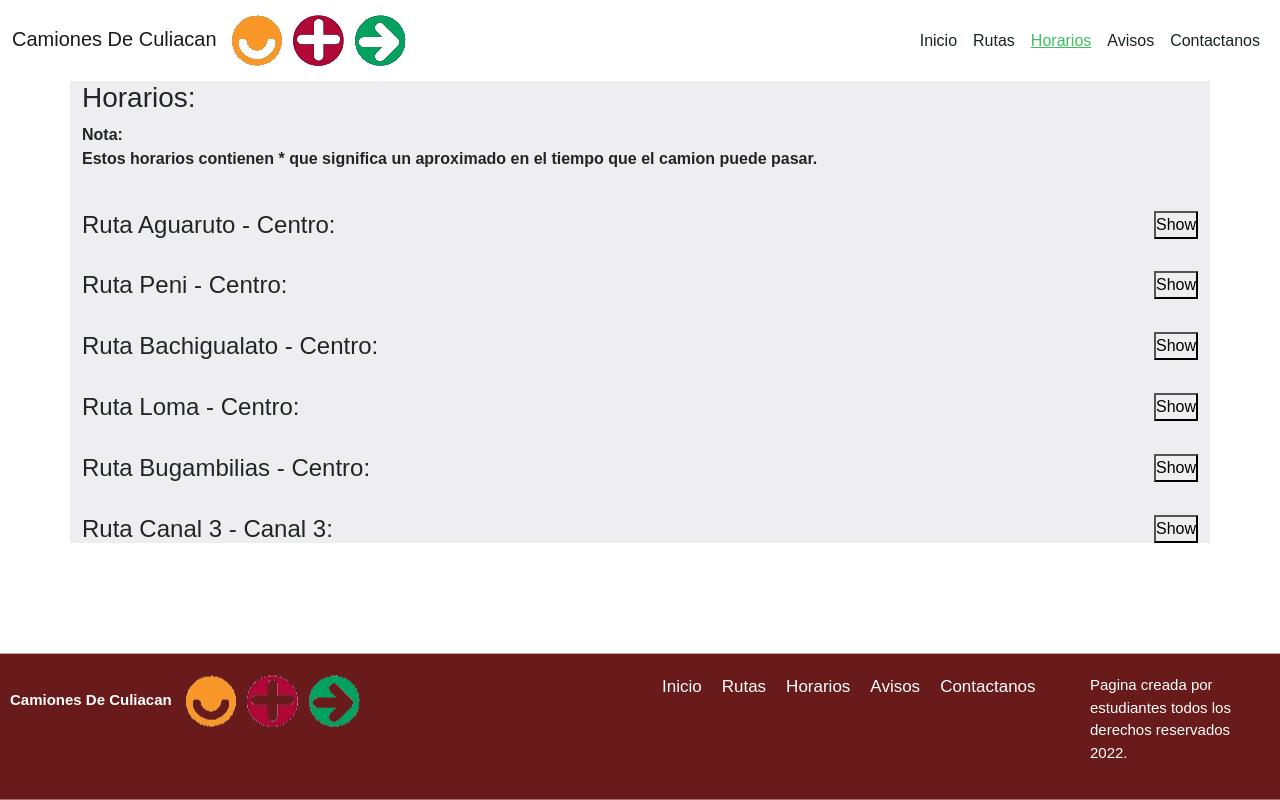
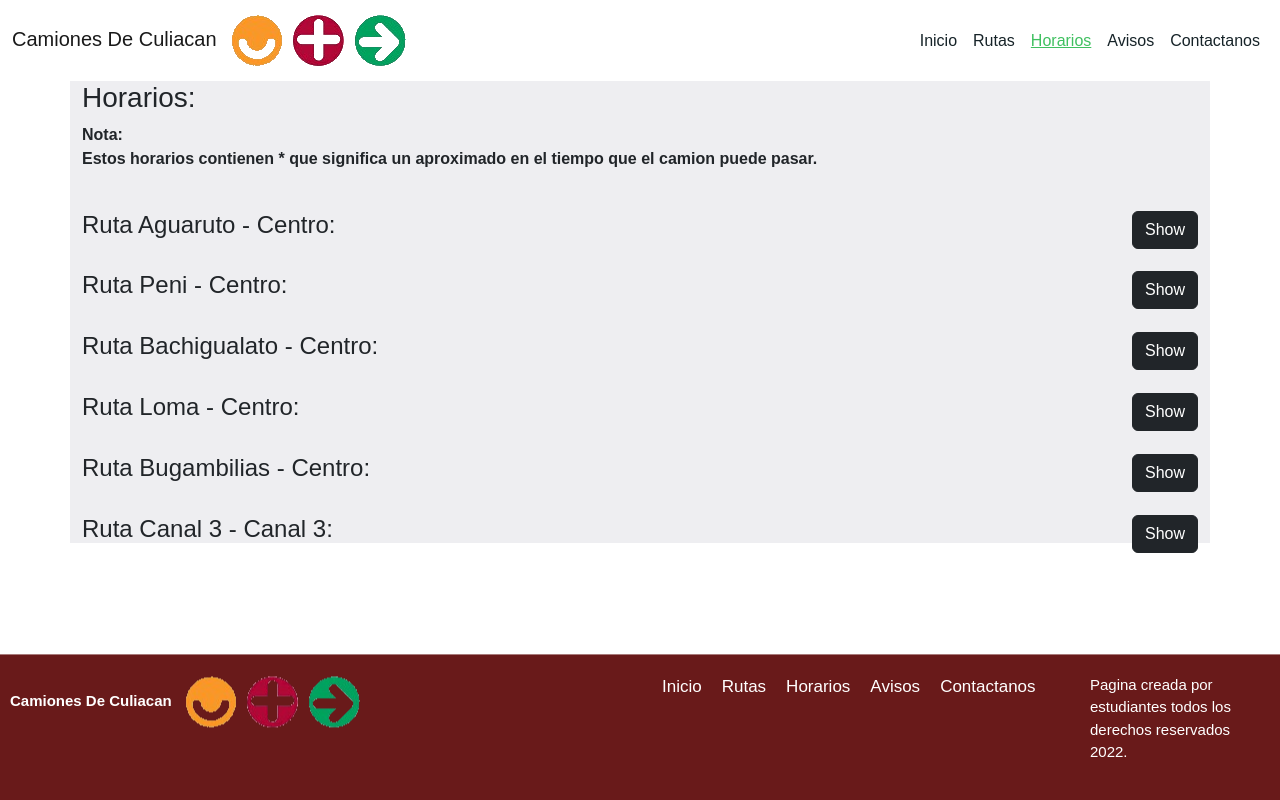
Before and after one commit to luisbeltran910/Camiones-de-Culiacan, an Angular app in the folder camionesdeculiacan/: page /horarios in a window 1280 px wide. Built offline with nearby package versions, Linux system fonts and the light colour scheme.

Commit message:
fixed button design on schedule page

```diff
--- a/camionesdeculiacan/src/app/pages/horarios/horarios.component.html
+++ b/camionesdeculiacan/src/app/pages/horarios/horarios.component.html
@@ -2,7 +2,7 @@
     <h3>Horarios:</h3>
     <p class="nota">Nota: <br> Estos horarios contienen * que significa un aproximado en el tiempo que el camion puede pasar.</p>
     <br>
-    <button (click)="toggle()" id="bt">
+    <button (click)="toggle()" id="bt" class="btn btn-dark">
         Show
     </button>
     <h4>Ruta Aguaruto - Centro:</h4>
@@ -11,7 +11,7 @@
     <p>5:20-5:50 AM*, 6:20-6:50 AM*, 7:20-7:50 AM*, 8:20-8:50 AM*, 9:20-9:50 AM*, 10:20-10:50 AM*, 11:20-11:50 AM*, 12:20-12:50 PM*, 1:20-1:50 PM*, 2:20-2:50 PM*, 3:20-3:50 PM*, 4:20-4:50 PM*, 5:20-5:50 PM*, 6:20-6:50 PM*, 7:20-7:50 PM*, 8:20-8:50 PM*</p>
     </ng-container>
     <br>
-    <button (click)="toggle1()" id="bt">
+    <button (click)="toggle1()" id="bt" class="btn btn-dark">
         Show
     </button>
     <h4>Ruta Peni - Centro:</h4>
@@ -20,7 +20,7 @@
     <p>5:20-5:50 AM*, 6:20-6:50 AM*, 7:20-7:50 AM*, 8:20-8:50 AM*, 9:20-9:50 AM*, 10:20-10:50 AM*, 11:20-11:50 AM*, 12:20-12:50 PM*, 1:20-1:50 PM*, 2:20-2:50 PM*, 3:20-3:50 PM*, 4:20-4:50 PM*, 5:20-5:50 PM*, 6:20-6:50 PM*, 7:20-7:50 PM*, 8:20-8:50 PM*</p>
     </ng-container>
     <br>
-    <button (click)="toggle2()" id="bt">
+    <button (click)="toggle2()" id="bt" class="btn btn-dark">
         Show
     </button>
     <h4>Ruta Bachigualato - Centro:</h4>
@@ -29,7 +29,7 @@
     <p>5:20-5:50 AM*, 6:20-6:50 AM*, 7:20-7:50 AM*, 8:20-8:50 AM*, 9:20-9:50 AM*, 10:20-10:50 AM*, 11:20-11:50 AM*, 12:20-12:50 PM*, 1:20-1:50 PM*, 2:20-2:50 PM*, 3:20-3:50 PM*, 4:20-4:50 PM*, 5:20-5:50 PM*, 6:20-6:50 PM*, 7:20-7:50 PM*, 8:20-8:50 PM*</p>
     </ng-container>
     <br>
-    <button (click)="toggle3()" id="bt">
+    <button (click)="toggle3()" id="bt" class="btn btn-dark">
         Show
     </button>
     <h4>Ruta Loma - Centro:</h4>
@@ -38,7 +38,7 @@
     <p>5:20-5:50 AM*, 6:20-6:50 AM*, 7:20-7:50 AM*, 8:20-8:50 AM*, 9:20-9:50 AM*, 10:20-10:50 AM*, 11:20-11:50 AM*, 12:20-12:50 PM*, 1:20-1:50 PM*, 2:20-2:50 PM*, 3:20-3:50 PM*, 4:20-4:50 PM*, 5:20-5:50 PM*, 6:20-6:50 PM*, 7:20-7:50 PM*, 8:20-8:50 PM*</p>
     </ng-container>
     <br>
-    <button (click)="toggle4()" id="bt">
+    <button (click)="toggle4()" id="bt" class="btn btn-dark">
         Show
     </button>
     <h4>Ruta Bugambilias - Centro:</h4>
@@ -47,7 +47,7 @@
     <p>5:20-5:50 AM*, 6:20-6:50 AM*, 7:20-7:50 AM*, 8:20-8:50 AM*, 9:20-9:50 AM*, 10:20-10:50 AM*, 11:20-11:50 AM*, 12:20-12:50 PM*, 1:20-1:50 PM*, 2:20-2:50 PM*, 3:20-3:50 PM*, 4:20-4:50 PM*, 5:20-5:50 PM*, 6:20-6:50 PM*, 7:20-7:50 PM*, 8:20-8:50 PM*</p>
     </ng-container>
     <br>
-    <button (click)="toggle5()" id="bt">
+    <button (click)="toggle5()" id="bt" class="btn btn-dark">
         Show
     </button>
     <h4>Ruta Canal 3 - Canal 3:</h4>
```
